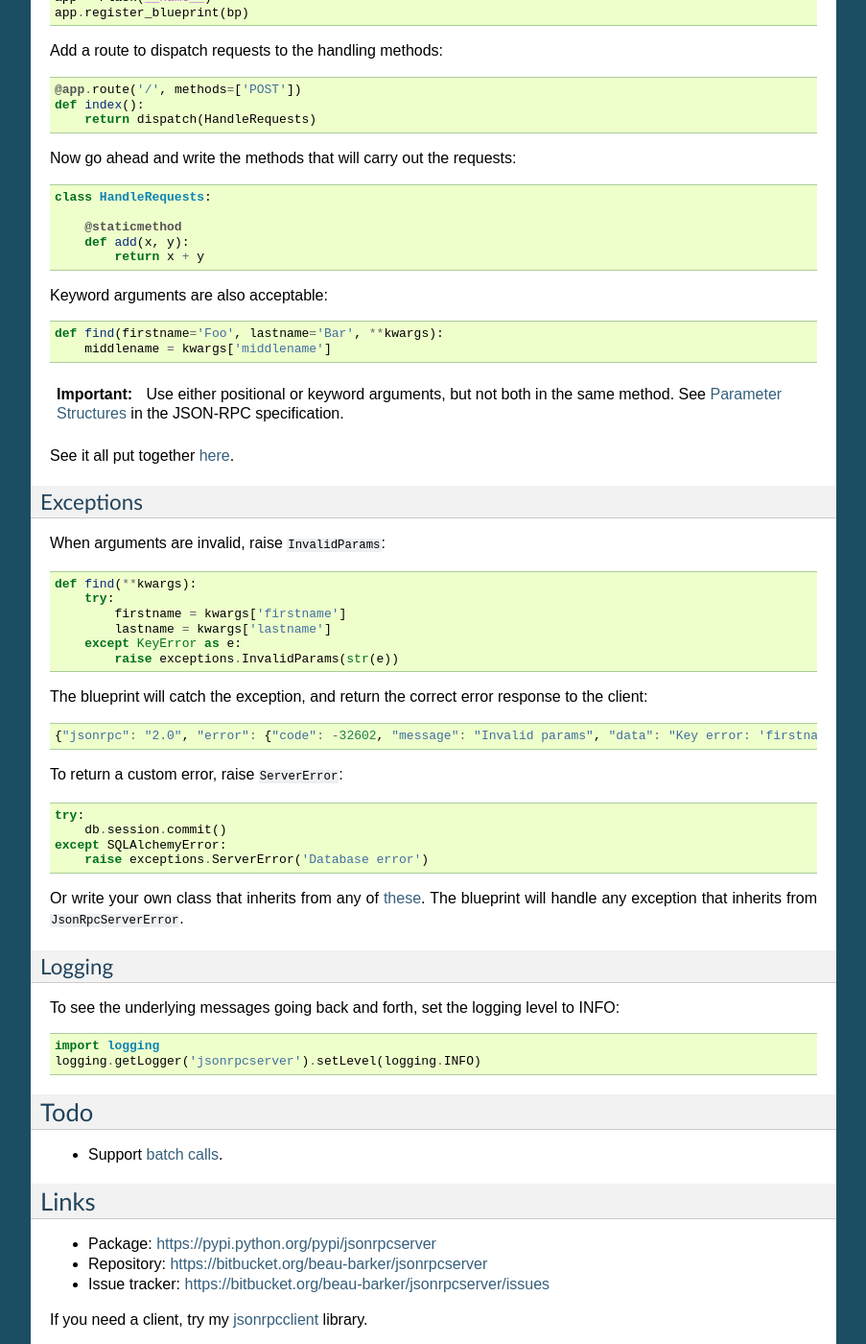
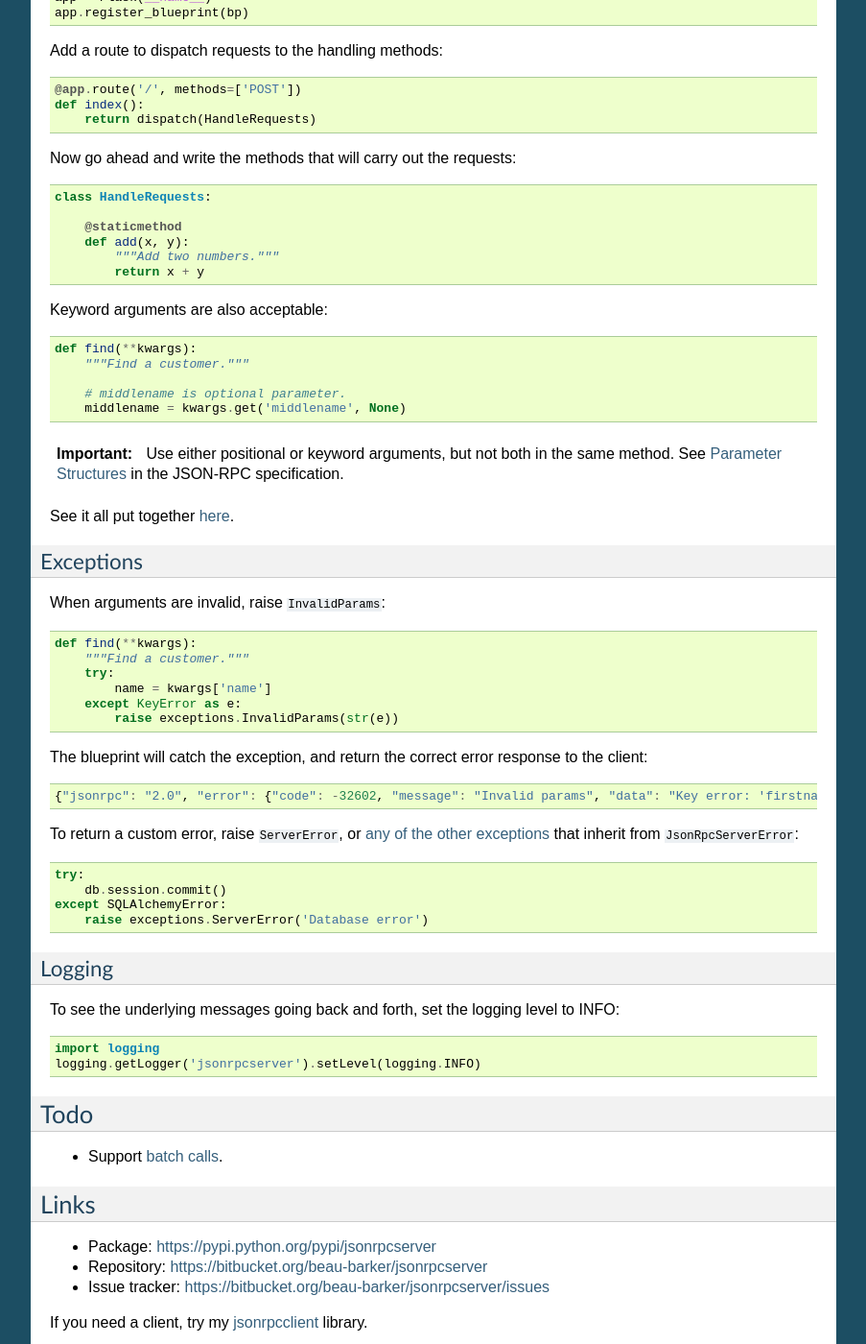
Before and after one commit to explodinglabs/jsonrpcserver, a Sphinx documentation site: the page built from doc/index.rst, in a window 1280 px wide and 1400 px high, scrolled down 501 px. Shown: the whole window at 96% size, without its empty margins (198-1101 px from the left). Built offline with Sphinx 7.4.7, drawn with Linux system fonts in a browser that asks for light colours; some of the changed text lies outside the part shown.

Commit message:
Reworking the documentation.

```diff
--- a/doc/index.rst
+++ b/doc/index.rst
@@ -42,12 +42,16 @@ Now go ahead and write the methods that will carry out the requests::
 
         @staticmethod
         def add(x, y):
+            """Add two numbers."""
             return x + y
 
 Keyword arguments are also acceptable::
 
-    def find(firstname='Foo', lastname='Bar', **kwargs):
-        middlename = kwargs['middlename']
+    def find(**kwargs):
+        """Find a customer."""
+
+        # middlename is optional parameter.
+        middlename = kwargs.get('middlename', None)
 
 .. important::
 
@@ -65,9 +69,9 @@ Exceptions
 When arguments are invalid, raise ``InvalidParams``::
 
     def find(**kwargs):
+        """Find a customer."""
         try:
-            firstname = kwargs['firstname']
-            lastname = kwargs['lastname']
+            name = kwargs['name']
         except KeyError as e:
             raise exceptions.InvalidParams(str(e))
 
@@ -78,17 +82,15 @@ to the client:
 
     {"jsonrpc": "2.0", "error": {"code": -32602, "message": "Invalid params", "data": "Key error: 'firstname'"}, "id": 1}
 
-To return a custom error, raise ``ServerError``::
+To return a custom error, raise ``ServerError``, or `any of the other exceptions
+<https://bitbucket.org/beau-barker/jsonrpcserver/src/tip/jsonrpcserver/exceptions.py>`_
+that inherit from ``JsonRpcServerError``::
 
     try:
         db.session.commit()
     except SQLAlchemyError:
         raise exceptions.ServerError('Database error')
 
-Or write your own class that inherits from any of `these
-<https://bitbucket.org/beau-barker/jsonrpcserver/src/tip/jsonrpcserver/exceptions.py>`_.
-The blueprint will handle any exception that inherits from
-``JsonRpcServerError``.
 
 Logging
 ^^^^^^^
```
Also changed, not shown: other parts of doc/index.rst (+2 -2 lines).
